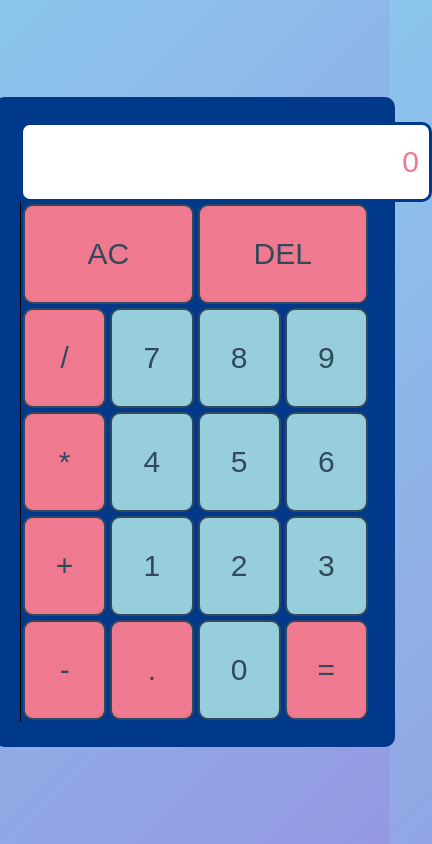
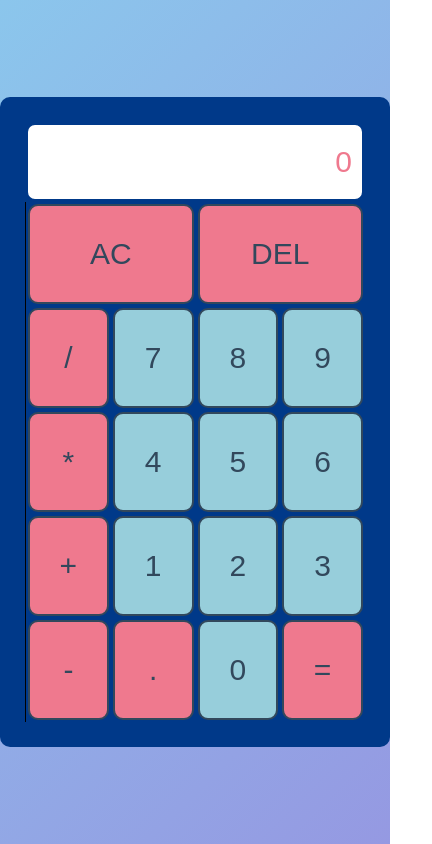
Before and after one commit to AG29Marin/JS-Calculator, a plain HTML site: page index.html in a window 390 px wide. Shown: the whole page, 432 px wide, since content can reach past the window. Drawn offline with Linux system fonts and the light colour scheme.

Commit message:
made it responsive

```diff
--- a/index.html
+++ b/index.html
@@ -9,7 +9,8 @@
 </head>
 <body>
    <div class="container">
-        <input type="text" class="calculator-screen" id="display" value="" disabled />
+        <div class="caluclator">
+            <input type="text" class="calculator-screen" id="display" value="" disabled>
             <div class="buttons">
                 <button type="button" value="clear-all" class="button span clear">AC</button>
                 <button type="button" value="delete" class="button span delete">DEL</button>
@@ -31,6 +32,7 @@
                 <button type="button" value="=" class="button equal operator">=</button>
             </div>
         </div>
+   </div>
 </body>
     <script src="script.js"></script>
 </html>
--- a/styles.css
+++ b/styles.css
@@ -16,13 +16,21 @@ body {
 
 .container {
     background-color: #003989;
-    min-width: 400px;
-    min-height: 600px;
+    max-width: 100%; /*responsive*/
+    height: auto; /*responsive*/
     border-radius: 10px;
     padding: 25px;
 }
 
+.calculator {
+    /*responsive*/
+    width: 100%;
+    height: 100%;
+    margin: auto;
+}
+
 #display {
+    width: 100%;
     background-color: #fff;
     border: 3px solid #003989;
     border-radius: 10px;;
@@ -36,7 +44,7 @@ body {
     display: grid;
     grid-template-columns: 1fr 1fr 1fr 1fr;
     justify-content: space-evenly;
-    border-left: 1px solid ;
+    border-left: 1px solid;
     border-bottom: 1 px solid ;
 }
 
```
Lines whose indentation alone changed are shown as unchanged.
